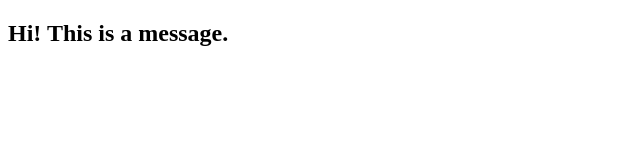
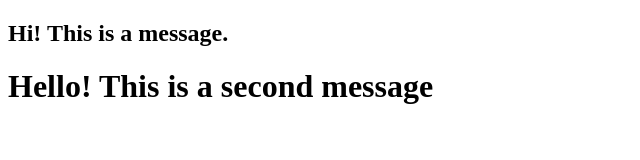
Before and after one commit to lickorice/git-tutorial, a plain HTML site: page index.html in a window 1280 px wide. Shown: the whole page, without its empty margins (0-640 px from the left). Drawn offline with Linux system fonts and the light colour scheme.

Commit message:
Add second message

```diff
--- a/index.html
+++ b/index.html
@@ -8,5 +8,8 @@
 </head>
 <body>
     <h2>Hi! This is a message.</h2>
+
+    <h1>Hello! This is a second message</h1>
+
 </body>
 </html>
```
